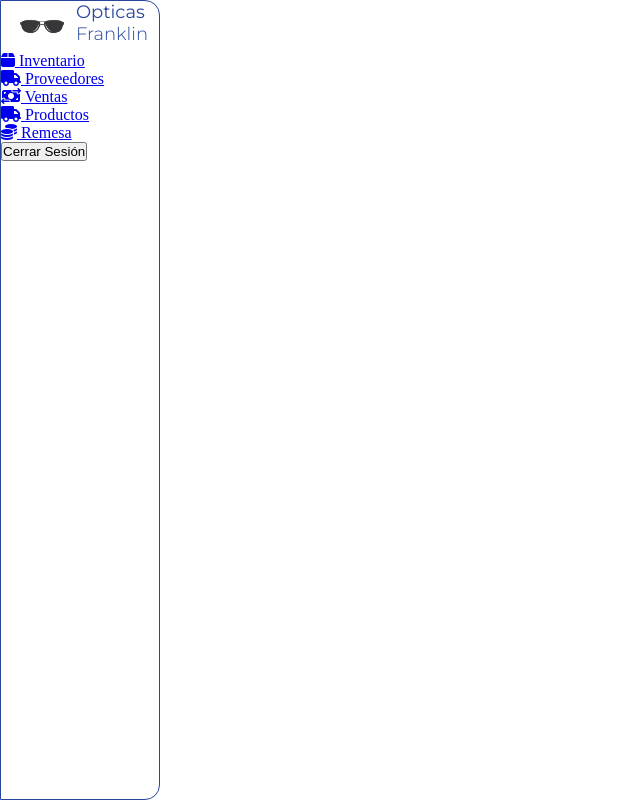
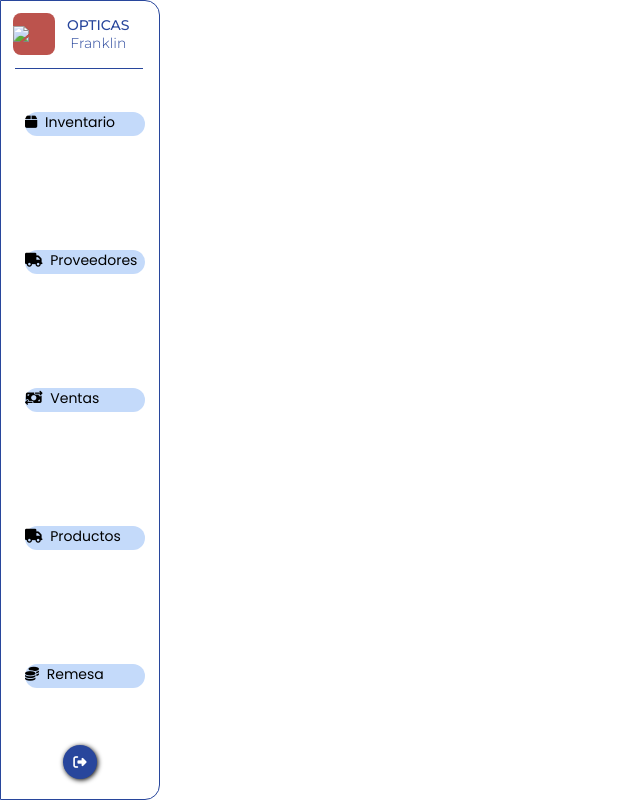
Before and after one commit to dany-echeverria/PAW_Sistema_Optica, a Flask app: template src/templates/inicio.html in a window 1280 px wide. Shown: the whole page, without its empty margins (0-640 px from the left). Run offline with Flask 3, Linux system fonts and the light colour scheme; the template is opened without the code that fills it, so the values that code supplies are empty; some libraries are stand-ins or nearby versions.

Commit message:
NavBar Estilos #3

```diff
--- a/src/static/styles/navbar/navbar.css
+++ b/src/static/styles/navbar/navbar.css
@@ -7,28 +7,109 @@
     margin: 0;
     box-sizing: border-box;
 }
-.nav-img-logo {
-    width: 64px;
+body {
+    height: 100vh;
 }
 .navbar {
+    display: flex;
+    flex-direction: column;
+    position: relative;
     background-color: #fff;
     width: 160px;
     border: solid #28469C 1px;
     border-radius: 0 15px 15px 0;
-    height: 100vh;
+    height: 100%;
 }
 .nav-logo {
     display: flex;
-    justify-content: center;
+    position: relative;
+    justify-content: left;
+    align-items: center;
     font-family: 'Montserrat';
     color: #28469C;
     width: 100%;
+    margin-top: 12px;
+}
+.nav-logo::after {
+    content: '';
+    display: block;
+    position: absolute;
+    bottom: -14px;
+    left: 14px;
+    background-color: #28469C;
+    width: 128px;
+    height: 1px;
+}
+.nav-img-logo {
+    width: 64px;
+}
+.fondo-img-logo {
+    display: flex;
+    justify-content: center;
+    align-items: center;
+    width: 42px;
+    height: 42px;
+    border-radius: 8px;
+    background-color: #BC534D;
+    margin-left: 12px;
+}
+.nav-titulo {
+    display: flex;
+    flex-direction: column;
+    align-items: center;
+    margin-left: 12px;
+}
+.nav-titulo1, .nav-titulo2 {
+    font-size: 14px;
 }
 .nav-titulo1 {
-    font-size: 18px;
-    font-weight: 400;
+    font-weight: 500;
+    text-transform: uppercase;
 }
 .nav-titulo2 {
     font-weight: 300;
-    font-size: 18px;
 }
+
+/* BUTTONS NAVBAR */
+.nav-buttons {
+    display: flex;
+    flex-direction: column;
+    flex-grow: 1;
+    justify-content: space-around;
+    list-style: none;
+    margin-left: 24px;
+}
+.nav-btn {
+    background-color: #C4DAFA;
+    width: 120px;
+    height: 24px;
+    border-radius: 15px;
+}
+.nav-btn > a > i {
+    margin-right: 4px;
+}
+.nav-btn > a {
+    text-decoration: none;
+    color: #000;
+    font-family: 'Poppins';
+    font-size: 14px;
+}
+.btn-cerrarSesion {
+    height: 34px;
+    width: 34px;
+    margin: 0 auto 20px auto;
+    background-color: #28469C;
+    border: none;
+    border-radius: 100px;
+    box-shadow: 1px 1px 5px #000;
+    transition: .3s;
+    cursor: pointer;
+
+}
+.btn-cerrarSesion:hover{
+    box-shadow: 2px 2px 5px #000;
+    transform: scale(1.01);
+}
+.btn-cerrarSesion > i {
+    color: #fff;
+}
--- a/src/templates/inicio.html
+++ b/src/templates/inicio.html
@@ -11,30 +11,39 @@
 <body>
     <nav id="fullscreen-menu" class="hidden navbar">
         <div class="nav-logo">
-            <img src="../images/sunglasses_logo.png" class="nav-img-logo">
+            <span class="fondo-img-logo">
+                <img src="#" class="nav-img-logo">
+            </span>
             <span class="nav-titulo">
                 <h2 class="nav-titulo1">Opticas</h2>
                 <h2 class="nav-titulo2">Franklin</h2>
             </span>
         </div>
         <ul class="nav-buttons">
-            <li class="nav-btn btn-inventario"><a href="{{ url_for('inventario') }}">
+            <li class="nav-btn btn-inventario">
+                <a href="{{ url_for('inventario') }}">
                 <i class="fa-solid fa-box"></i>
                 Inventario</a></li>
-            <li class="nav-btn btn-proveedores"><a href="{{ url_for('proveedores') }}">
+            <li class="nav-btn btn-proveedores">
+                <a href="{{ url_for('proveedores') }}">
                 <i class="fa-solid fa-truck"></i>
                 Proveedores</a></li>
-            <li class="nav-btn btn-ventanas"><a href="{{ url_for('ventas') }}">
+            <li class="nav-btn btn-ventanas">
+                <a href="{{ url_for('ventas') }}">
                 <i class="fa-solid fa-money-bill-transfer"></i>
                 Ventas</a></li>
-            <li class="nav-btn btn-productos"><a href="{{ url_for('productos') }}">
+            <li class="nav-btn btn-productos">
+                <a href="{{ url_for('productos') }}">
                 <i class="fa-solid fa-truck"></i>
                 Productos</a></li>
-            <li class="nav-btn btn-remesas"><a href="{{ url_for('remesa') }}">
+            <li class="nav-btn btn-remesas">
+                <a href="{{ url_for('remesa') }}">
                 <i class="fa-solid fa-coins"></i>
                 Remesa</a></li>
+
         </ul>
-        <button class="btn-cerrarSesion">Cerrar Sesión</button>
+        <button class="btn-cerrarSesion"><i class="fa-solid fa-right-from-bracket"></i></button>
+
     </nav>
 </body>
 </html>
```
Also changed, not shown: src/images/optica_logo.jfif (added), src/images/sunglasses_logo.jfif (deleted), src/images/sunglasses_logo.png.
